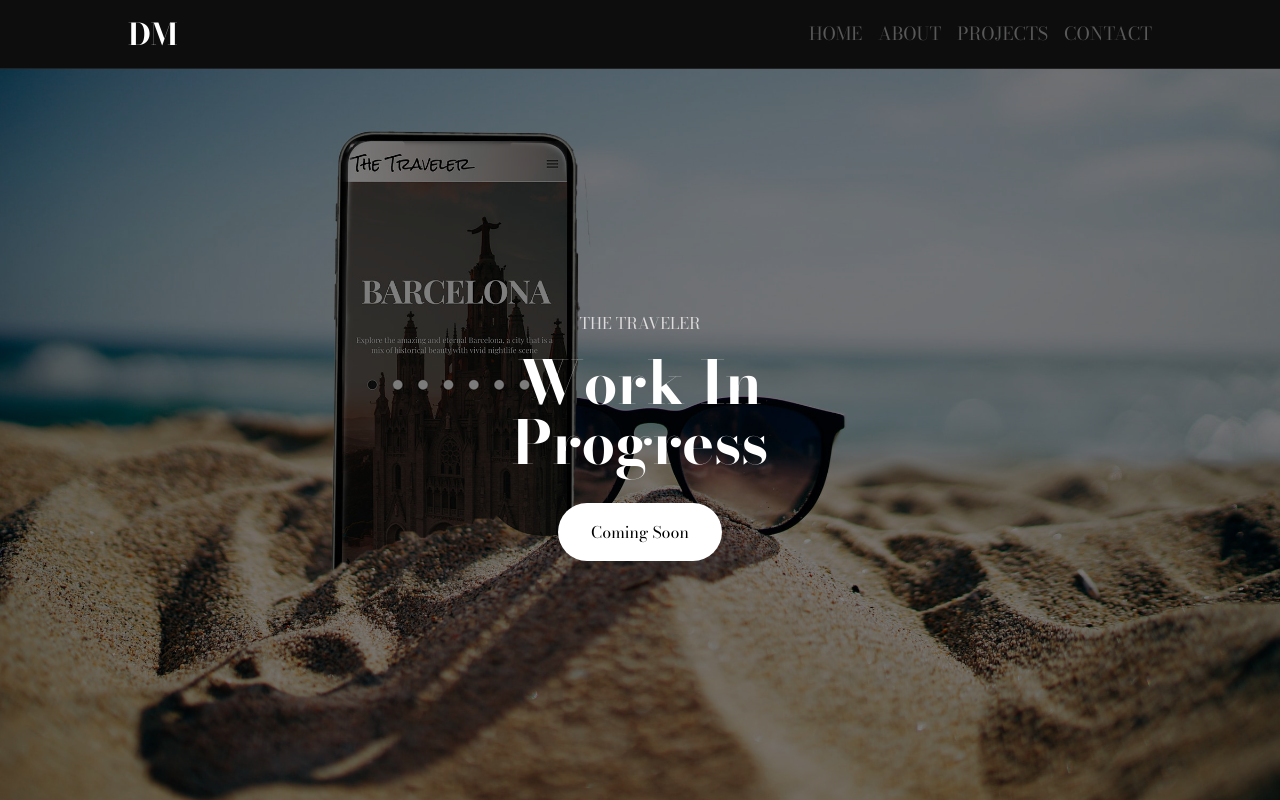
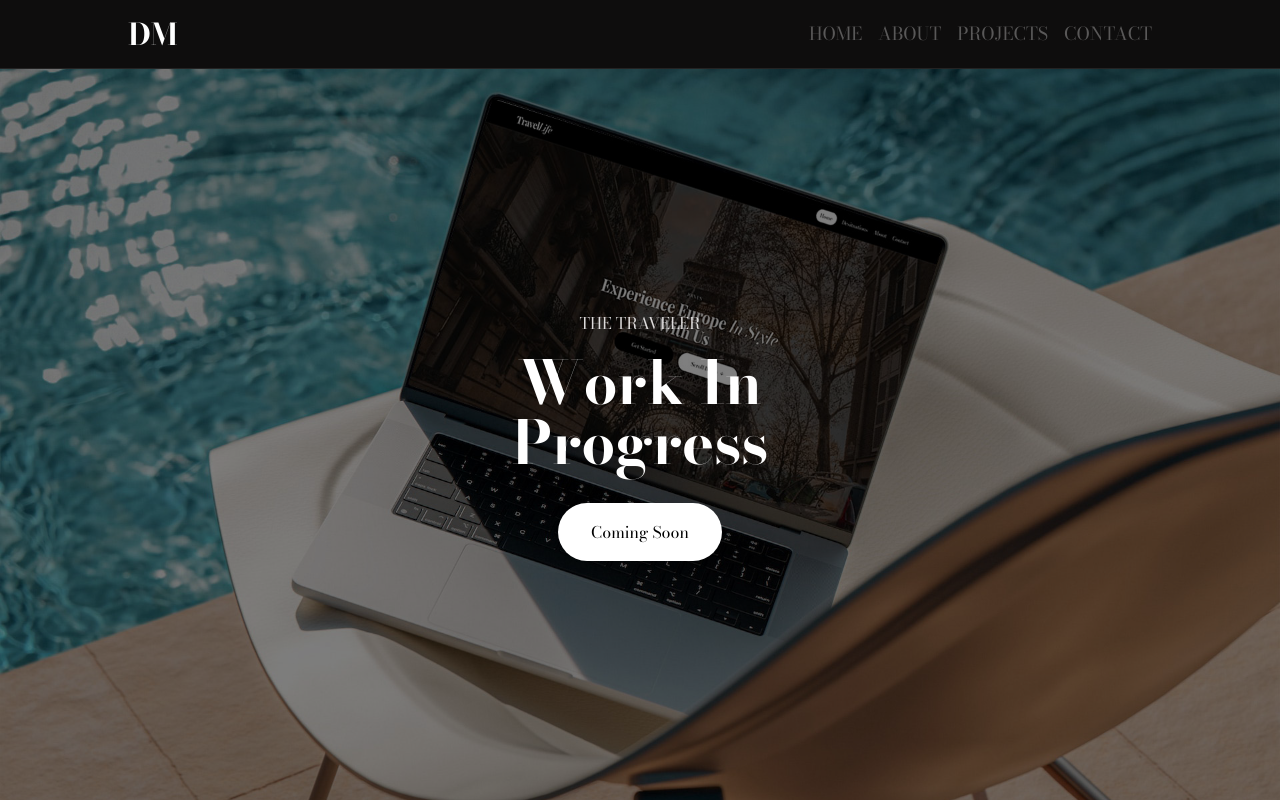
Before and after one commit to DarkoM996/nextjs-portfolio, a Next.js app: page /projects/travelwebsite in a window 1280 px wide. Built offline with nearby package versions, Linux system fonts and the light colour scheme.

Commit message:
latest updates

```diff
--- a/app/projects/page.jsx
+++ b/app/projects/page.jsx
@@ -6,7 +6,7 @@ import Image from "next/image";
 import gridPic from "../images/27.jpg";
 import secondGridPic from "../images/19.jpg";
 import thirdGridPic from "../images/2.jpg";
-import fourthGridPic from "../images/12.jpg";
+import fourthGridPic from "../images/travel-landing-page-mockup-1.4.jpg";
 import fifthGridPic from "../images/4.jpg";
 import sixthGridPic from "../images/3.png";
 import ProjectItem from "../components/ProjectItem";
@@ -28,14 +28,14 @@ const page = () => {
           projectUrl="/projects/sneakerhead"
         />
         <ProjectItem
+          title="Travel Website"
+          backgroundImg={fourthGridPic}
+          projectUrl="/projects/travelwebsite"
+        />
+        <ProjectItem
           title="Coffee Bar Website"
           backgroundImg={thirdGridPic}
           projectUrl="/projects/coffeebar"
-        />
-        <ProjectItem
-          title="Travel Website"
-          backgroundImg={fourthGridPic}
-          projectUrl="/projects/travelwebsite"
         />
         <ProjectItem
           title="Food Web App"
--- a/app/projects/travelwebsite/page.jsx
+++ b/app/projects/travelwebsite/page.jsx
@@ -1,7 +1,7 @@
 "use client";
 import React from "react";
 import Image from "next/image";
-import gridPic from "../../images/12.jpg";
+import gridPic from "../../images/travel-landing-page-mockup-1.4.jpg";
 
 const page = () => {
   return (
@@ -11,9 +11,6 @@ const page = () => {
         priority={true}
         src={gridPic}
         fill={true}
-        sizes="(max-width: 768px) 100vw, 33vw"
-        // sizes="100vw"
-        // style={{ objectFit: "cover" }}
         className="object-cover  object-center"
         alt="/"
       />
```
